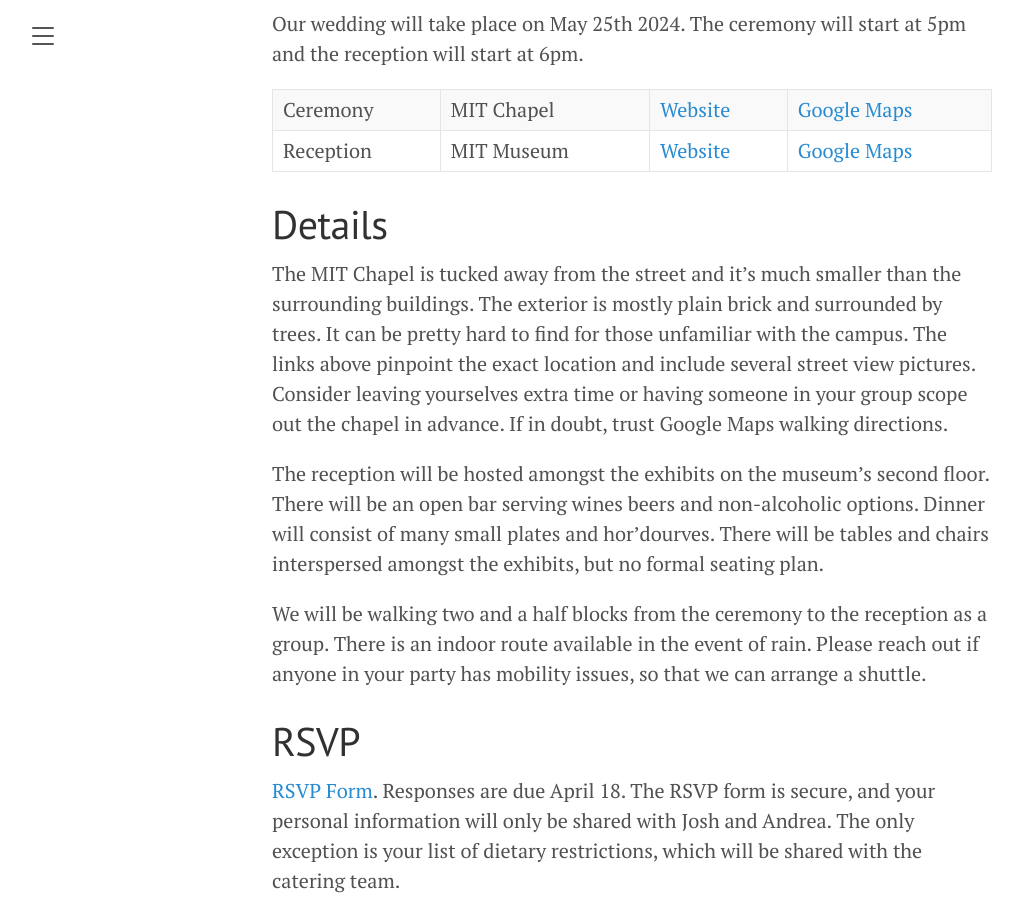
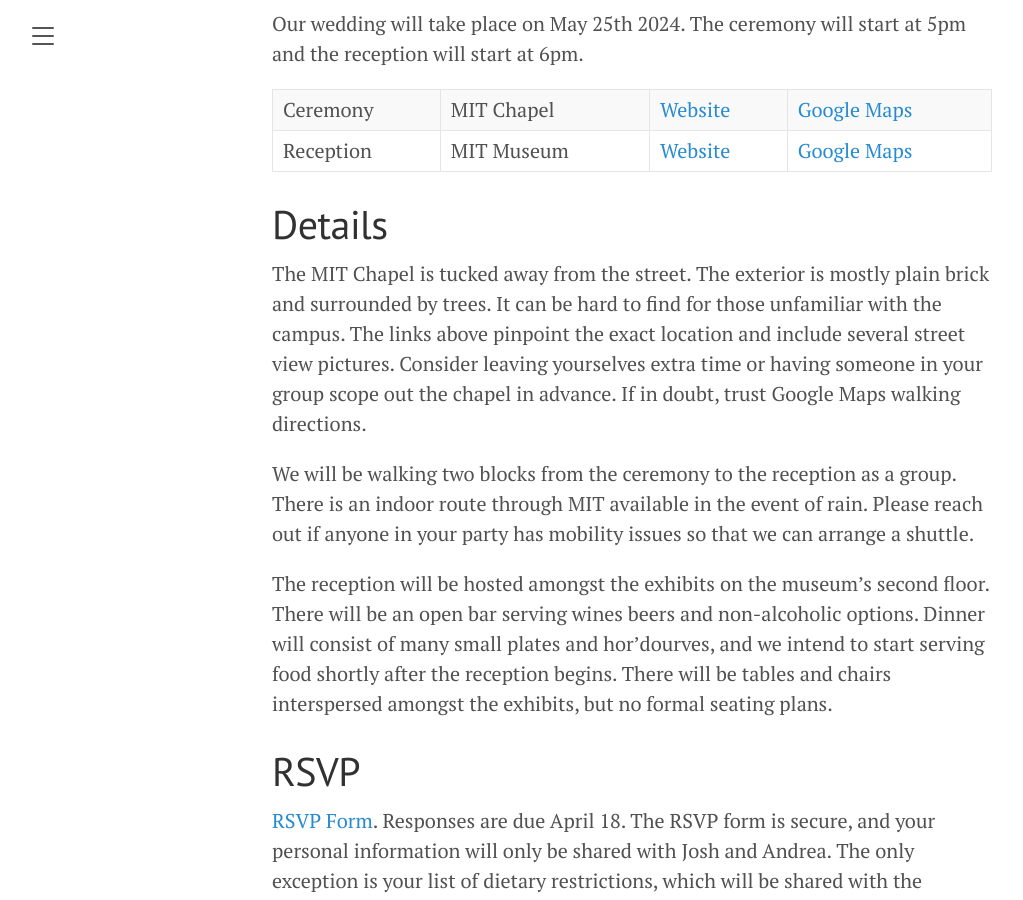
Before and after one commit to JoshBradshaw/andreajosh.github.io, a Jekyll site: the page built from _posts/2023-12-30-overview.md, in a window 1280 px wide and 900 px high, scrolled down 550 px. Shown: the whole window, without its empty margins (8-1031 px from the left). Built offline with Jekyll 4.4.1, drawn with Linux system fonts in a browser that asks for light colours.

Commit message:
Update 2023-12-30-overview.md

```diff
--- a/_posts/2023-12-30-overview.md
+++ b/_posts/2023-12-30-overview.md
@@ -14,11 +14,11 @@ Reception | MIT Museum | [Website](https://mitmuseum.mit.edu/) | [Google Maps](h
 
 # Details
 
-The MIT Chapel is tucked away from the street and it's much smaller than the surrounding buildings. The exterior is mostly plain brick and surrounded by trees. It can be pretty hard to find for those unfamiliar with the campus. The links above pinpoint the exact location and include several street view pictures. Consider leaving yourselves extra time or having someone in your group scope out the chapel in advance. If in doubt, trust Google Maps walking directions.
+The MIT Chapel is tucked away from the street. The exterior is mostly plain brick and surrounded by trees. It can be hard to find for those unfamiliar with the campus. The links above pinpoint the exact location and include several street view pictures. Consider leaving yourselves extra time or having someone in your group scope out the chapel in advance. If in doubt, trust Google Maps walking directions.
 
-The reception will be hosted amongst the exhibits on the museum's second floor. There will be an open bar serving wines beers and non-alcoholic options. Dinner will consist of many small plates and hor'dourves. There will be tables and chairs interspersed amongst the exhibits, but no formal seating plan.
+We will be walking two blocks from the ceremony to the reception as a group. There is an indoor route through MIT available in the event of rain. Please reach out if anyone in your party has mobility issues so that we can arrange a shuttle.
 
-We will be walking two and a half blocks from the ceremony to the reception as a group. There is an indoor route available in the event of rain. Please reach out if anyone in your party has mobility issues, so that we can arrange a shuttle.
+The reception will be hosted amongst the exhibits on the museum's second floor. There will be an open bar serving wines beers and non-alcoholic options. Dinner will consist of many small plates and hor'dourves, and we intend to start serving food shortly after the reception begins. There will be tables and chairs interspersed amongst the exhibits, but no formal seating plans.
 
 # RSVP
 
```
